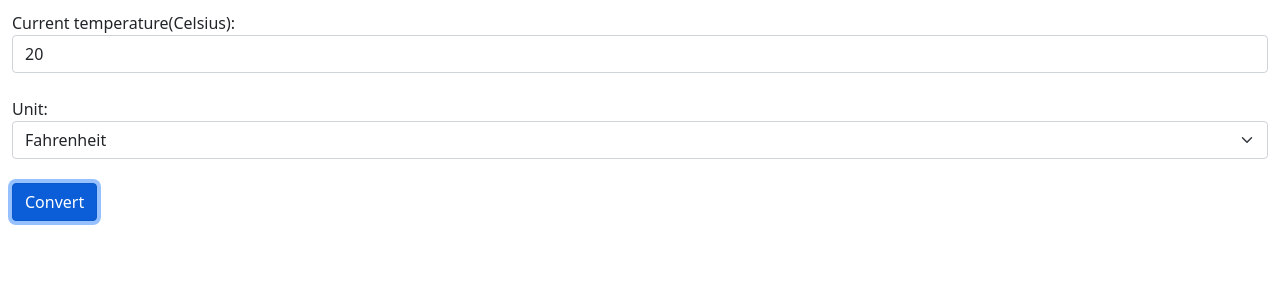
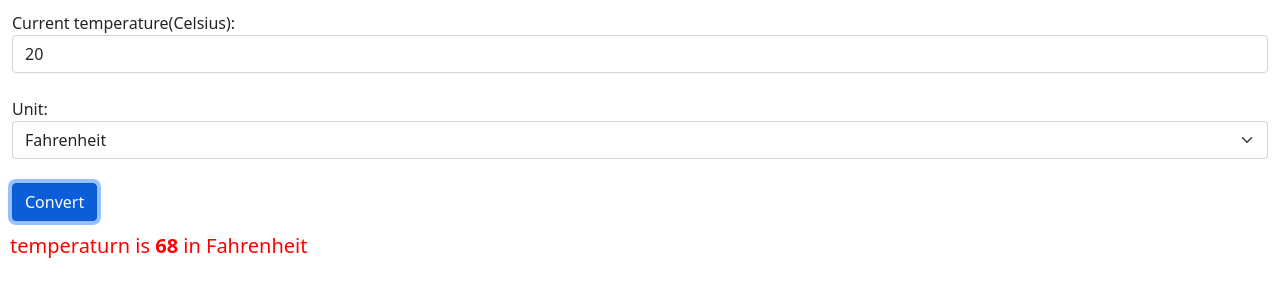
Before and after one commit to pittayaporn2210511101005/ex5a, a plain HTML site: page index.html in a window 1280 px wide. Both pictures are taken after a click on the button "Convert". Shown: the part 269-560 px from the top of the page. Drawn offline with nearby package versions, Linux system fonts and the light colour scheme.

Commit message:
refactor#3 - display the result in <div>

```diff
--- a/index.html
+++ b/index.html
@@ -72,7 +72,9 @@
 
 			   var result = calculate(t,u);
 
-			   alert("Temperature is "+t1+" in "+u1);
+			   //alert("Temperature is "+t1+" in "+u1);
+				$("#result").html("temperaturn is <b>" +result.temp+
+					"</b> in " +result.unit)
 			});
 		});
 	</script>
```
